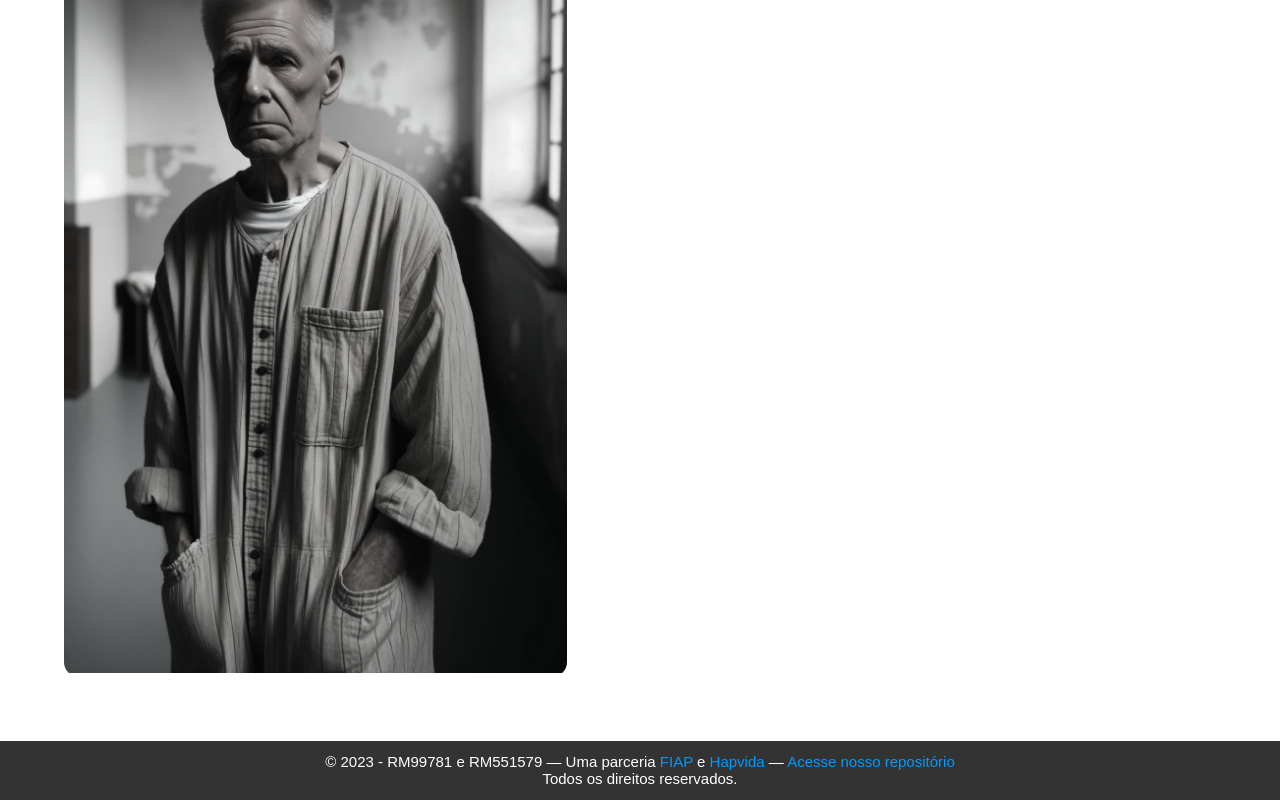
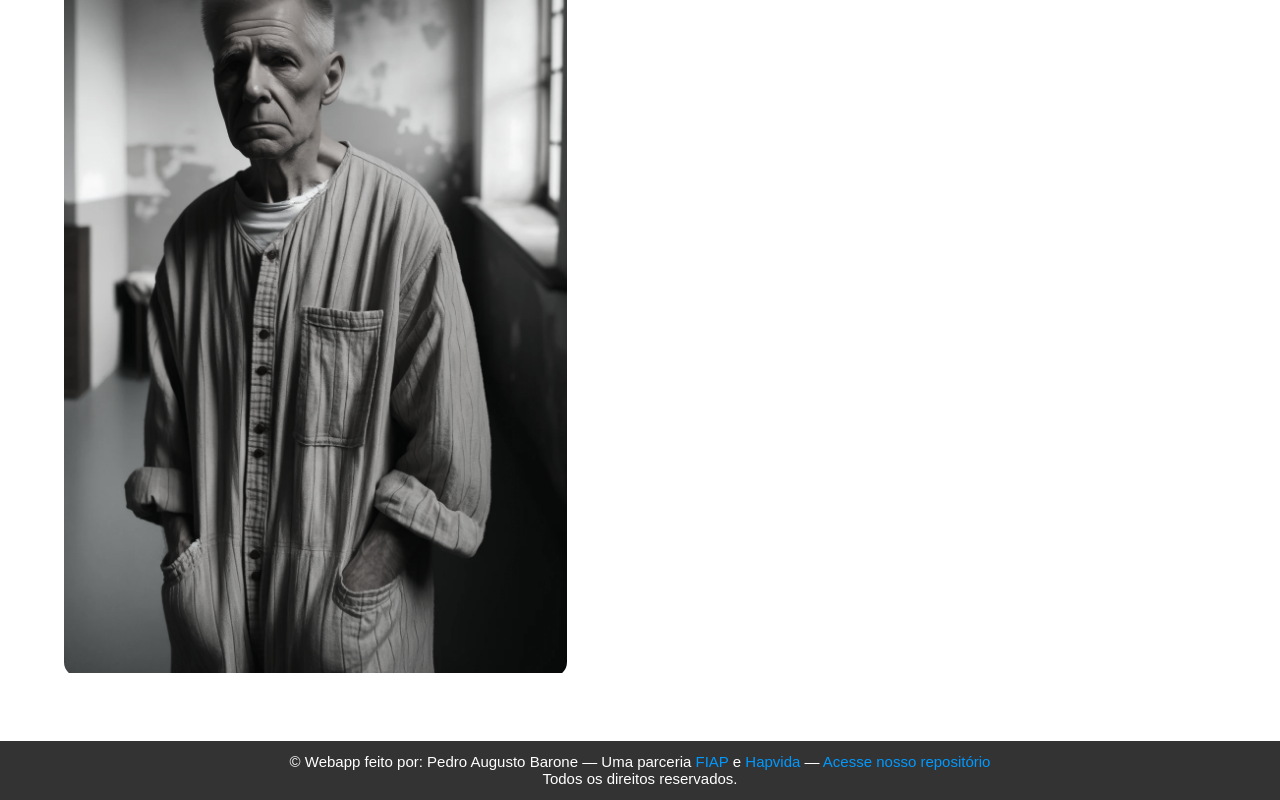
Before and after one commit to pbrnx/global-web-front, a React (Vite) app: page / in a window 1280 px wide. Shown: the part 1397-2197 px from the top of the page. Built offline with nearby package versions, Linux system fonts and the light colour scheme; sample sign-in values are in the browser's storage; a web font is replaced by a local one.

Commit message:
Update Footer.jsx

```diff
--- a/src/components/footer/Footer.jsx
+++ b/src/components/footer/Footer.jsx
@@ -6,7 +6,7 @@ export default function Rodape() {
     <div className="footer-container">
       <footer>
         <div className="footer-content">
-          <p>&copy; 2023 - RM99781 e RM551579 — Uma parceria <a href='https://www.fiap.com.br' target='_blank'> FIAP </a> e <a href='https://www.hapvida.com.br/site/' target='_blank'>Hapvida</a> — <a href='https://github.com/pbrnx/global-web-front' target='_blank'>Acesse nosso repositório</a></p>
+          <p>&copy; Webapp feito por: Pedro Augusto Barone — Uma parceria <a href='https://www.fiap.com.br' target='_blank'> FIAP </a> e <a href='https://www.hapvida.com.br/site/' target='_blank'>Hapvida</a> — <a href='https://github.com/pbrnx/global-web-front' target='_blank'>Acesse nosso repositório</a></p>
 
           <p>Todos os direitos reservados.</p>
         </div>
```
